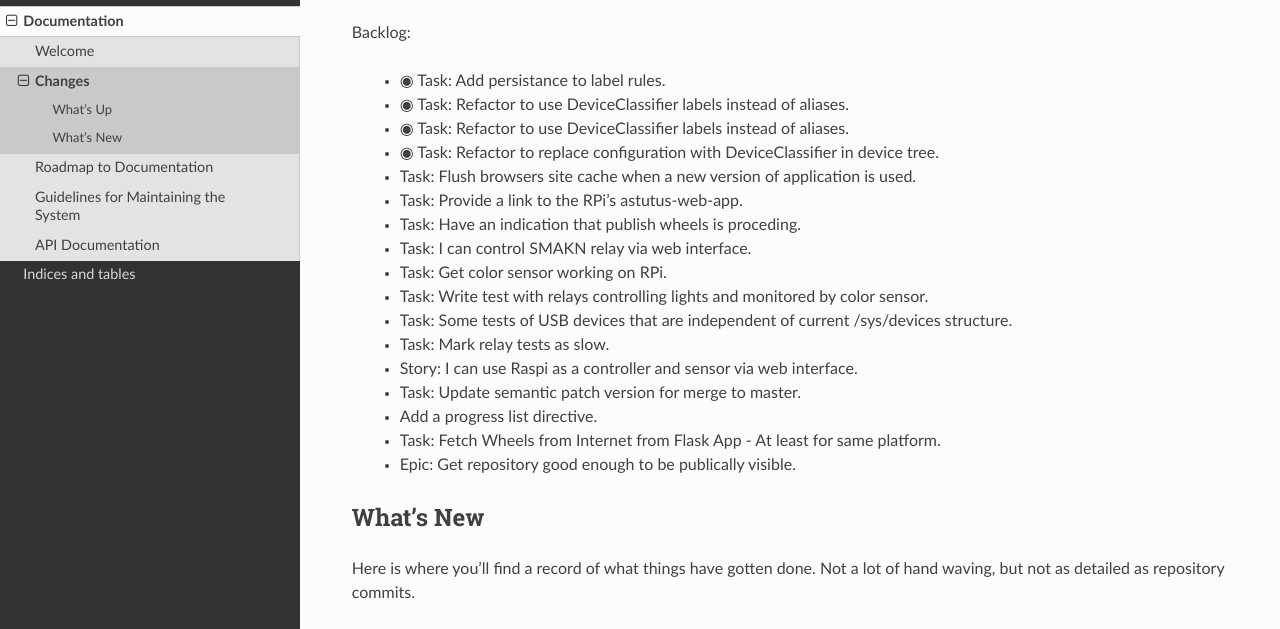
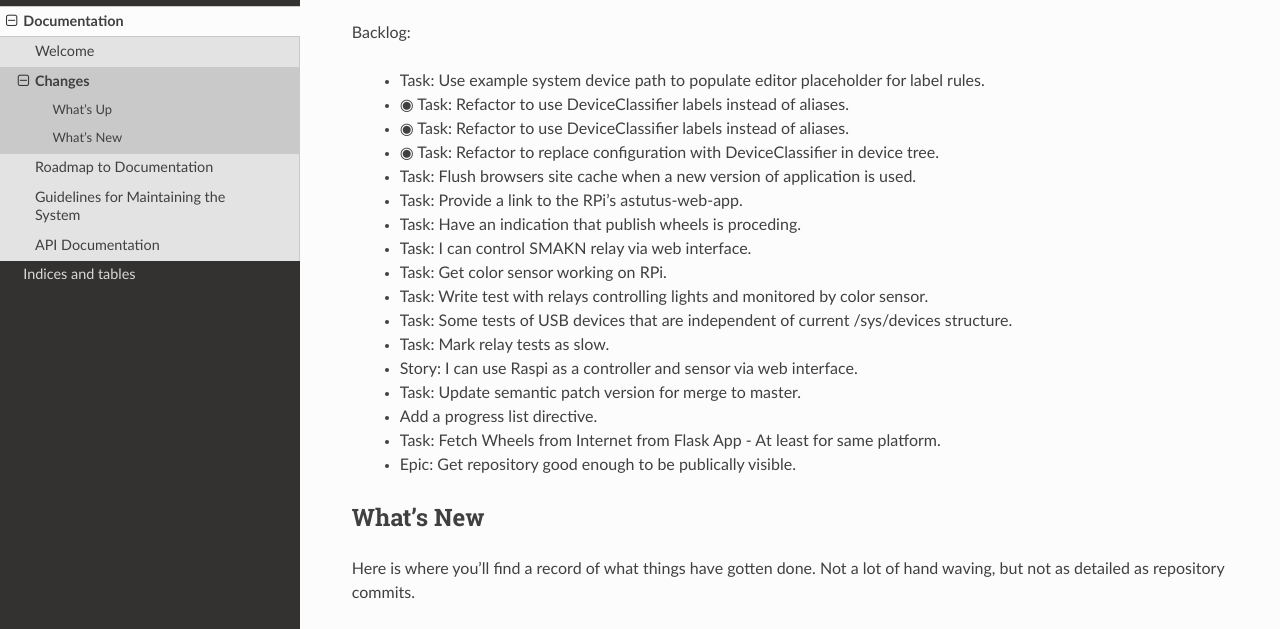
Before and after one commit to rich-dobbs-13440/astutus, a Sphinx documentation site: the page built from docs/doc/changes.rst, in a window 1280 px wide and 1400 px high, scrolled down 352 px. Shown: the part 187-816 px from the top of the window. Built offline with Sphinx 7.4.7 and the Read the Docs theme 2.0.0, drawn with Linux system fonts in a browser that asks for light colours; the version number is read from the project's files by our own code; some of the changed text lies outside the part shown; grey boxes are pictures that could not be loaded.

Commit message:
Update backlog

```diff
--- a/docs/doc/changes.rst
+++ b/docs/doc/changes.rst
@@ -43,7 +43,7 @@ Rather we work on something else?  Just let us know!
 
 Backlog:
 
-  * |in_progress| Task: Add persistance to label rules.
+  * Task: Use example system device path to populate editor placeholder for label rules.
   * |in_progress| Task: Refactor to use DeviceClassifier labels instead of aliases.
   * |in_progress| Task: Refactor to use DeviceClassifier labels instead of aliases.
   * |in_progress| Task: Refactor to replace configuration with DeviceClassifier in device tree.
```
Also changed, not shown: other parts of docs/doc/changes.rst (+1 -0 lines).
